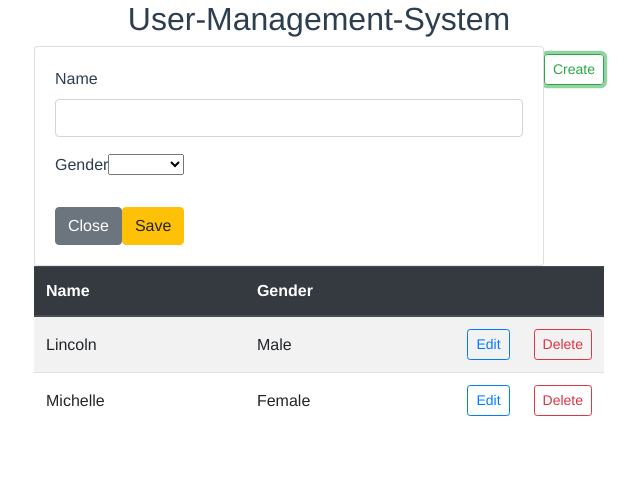
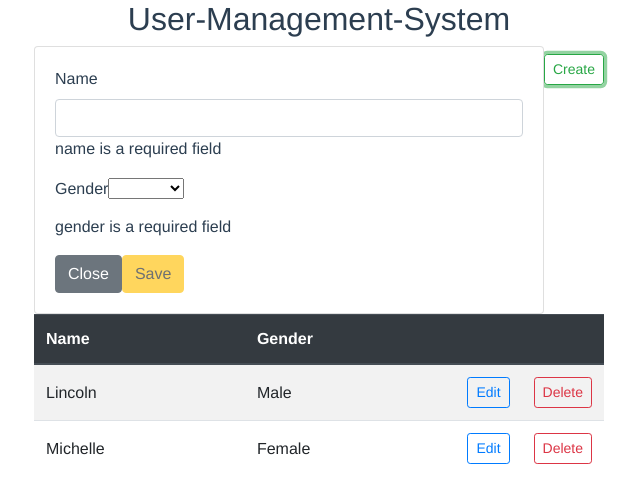
Before and after one commit to ueharario/user-management-system, a Vue app: page / in a window 1280 px wide. Both pictures are taken after a click on the button "Create". Shown: the top 502 px of the page, without its empty margins (321-961 px from the left). Built offline with nearby package versions, Linux system fonts and the light colour scheme.

Commit message:
ボタンの disable 制御途中

```diff
--- a/src/components/UserForm.vue
+++ b/src/components/UserForm.vue
@@ -17,7 +17,7 @@
                     <p>{{ errors.gender }}</p>
                 </div>
                 <button class="btn btn-secondary" @click="close">{{ TITLE.close }}</button>
-                <button class="btn btn-warning" @click="save">{{ TITLE.save }}</button>
+                <button class="btn btn-warning" @click="save" :disabled="!meta.valid">{{ TITLE.save }}</button>
             </div>
         </div>
     </div>
@@ -52,8 +52,8 @@ export default {
     },
     setup() {
         const schema = object({
-            name: string().trim().min(2, 'Please enter a name of at least 2 characters.'),
-            gender: string().matches(/^(?!gender)/, { message: 'Please select a gender.'})
+            name: string().trim().required().min(2, 'Please enter a name of at least 2 characters.'),
+            gender: string().required().matches(/^(?!gender)/, { message: 'Please select a gender.'})
         })
         const formValues = {
             name: DEFAULT_USER.name,
@@ -64,11 +64,12 @@ export default {
             initialValues: formValues
         })
         const { value: name } = useField('name')
-        const { value: gender } = useField('gender')
+        const { value: gender, meta } = useField('gender')
         return {
             name,
             gender,
-            errors
+            errors,
+            meta
         }
     },
     mounted() {
@@ -98,6 +99,9 @@ export default {
         reset() {
             this.editUser = DEFAULT_USER
         },
+        onSubmit() {
+            this.save()
+        },
         save() {
             this.editUser.name = this.name
             this.editUser.gender = this.gender
```
